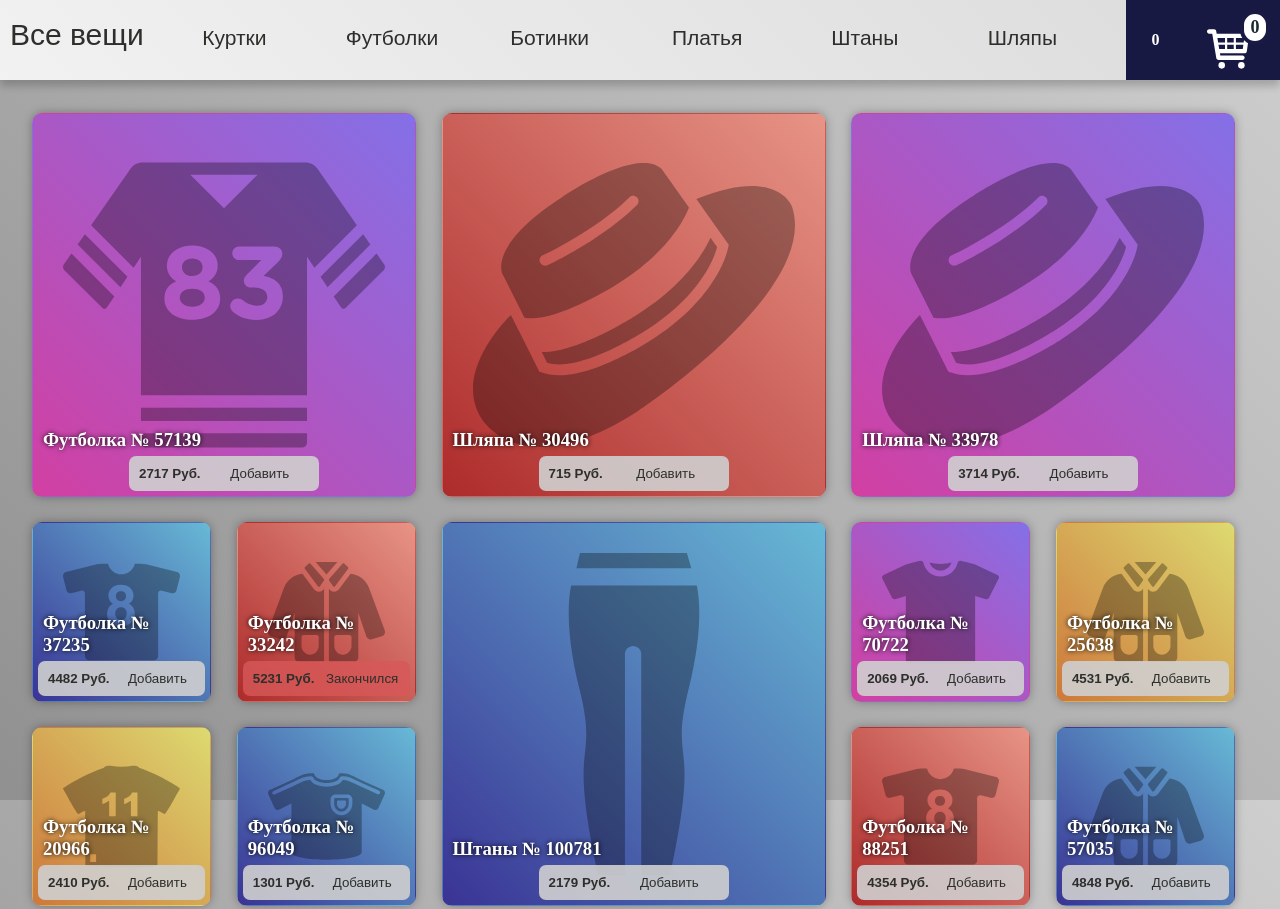
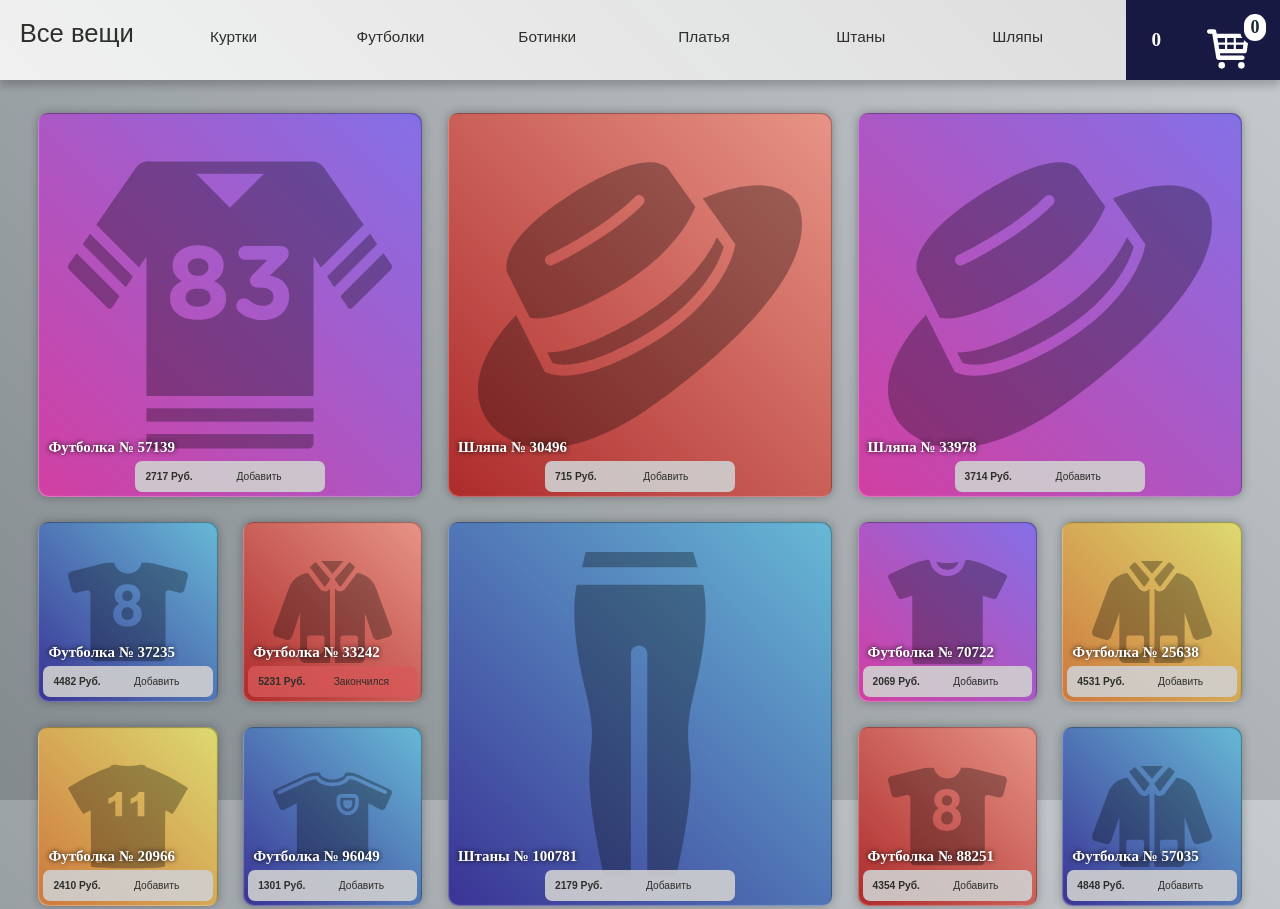
Before and after one commit to addequatte/random-shop-blocks, a plain HTML site: page index.html in a window 1280 px wide. Shown: the top 909 px of the page. Drawn offline with Linux system fonts and the light colour scheme.

Commit message:
fiveth commit v 1.2.15 - fix grid and added hat blocks

```diff
--- a/css/style.css
+++ b/css/style.css
@@ -9,8 +9,9 @@ html {
 
 body{
     margin: 0;
-    padding: 100px 1.5%;
-    background: linear-gradient(45deg,rgb(144, 144, 144),rgb(206, 206, 206));
+    padding: 100px 0;
+    font-size: 1vw;
+    background: linear-gradient(45deg,rgb(131, 138, 142),rgb(198, 203, 206));
     background-attachment: fixed;
     color:#fff;
 }
@@ -26,6 +27,7 @@ button,
     width: 190px;
     max-width: 100%;
     border-radius: 7px;
+    font-size: 0.8vw;
 }
 header{
     position:fixed;
@@ -39,16 +41,19 @@ header{
 }
 header button{
     background:none;
-    font-size: 21px;
-    padding: 26px 0;
+    font-size: 1.2vw;
+    padding: 24px 0;
     width: 12%;
 }
 header button:hover,
 .current{
-    font-size:30px;
+    font-size:2vw;
     line-height: 18px;
 }
-
+#content{
+    width: 96vw;
+    margin: auto;
+}
 .group{
     display: flex;
     float: left;
@@ -69,6 +74,7 @@ header button:hover,
 }
 .cart b{
     line-height: 30px;
+    font-size: 1.5vw;
 }
 .block{
     background: hsla(0, 0%, 0%, 0.2);
@@ -77,9 +83,8 @@ header button:hover,
     margin: 1vw;
     float: left;
     position: relative;
-    border: 1px solid rgba(255, 255, 255, 0);
     opacity: 0;
-    box-shadow: 0 0 10px 0 rgba(0, 0, 0, 0.3);
+    box-shadow: 0 0 10px 0 rgba(0, 0, 0, 0.3), inset 1px -1px 1px 0 rgba(255, 255, 255, 0.3), inset -1px 1px 1px 0 rgba(0, 0, 0, 0.3);
 }
 .block img{
     width:100%;
@@ -178,7 +183,7 @@ header button:hover,
     top: 80px;
     left: 0;
     width: 100%;
-    height: 16vw;
+    height: calc(16vw + 20px);
     overflow-y: hidden;
     overflow-x: scroll;
     display: none;
```
